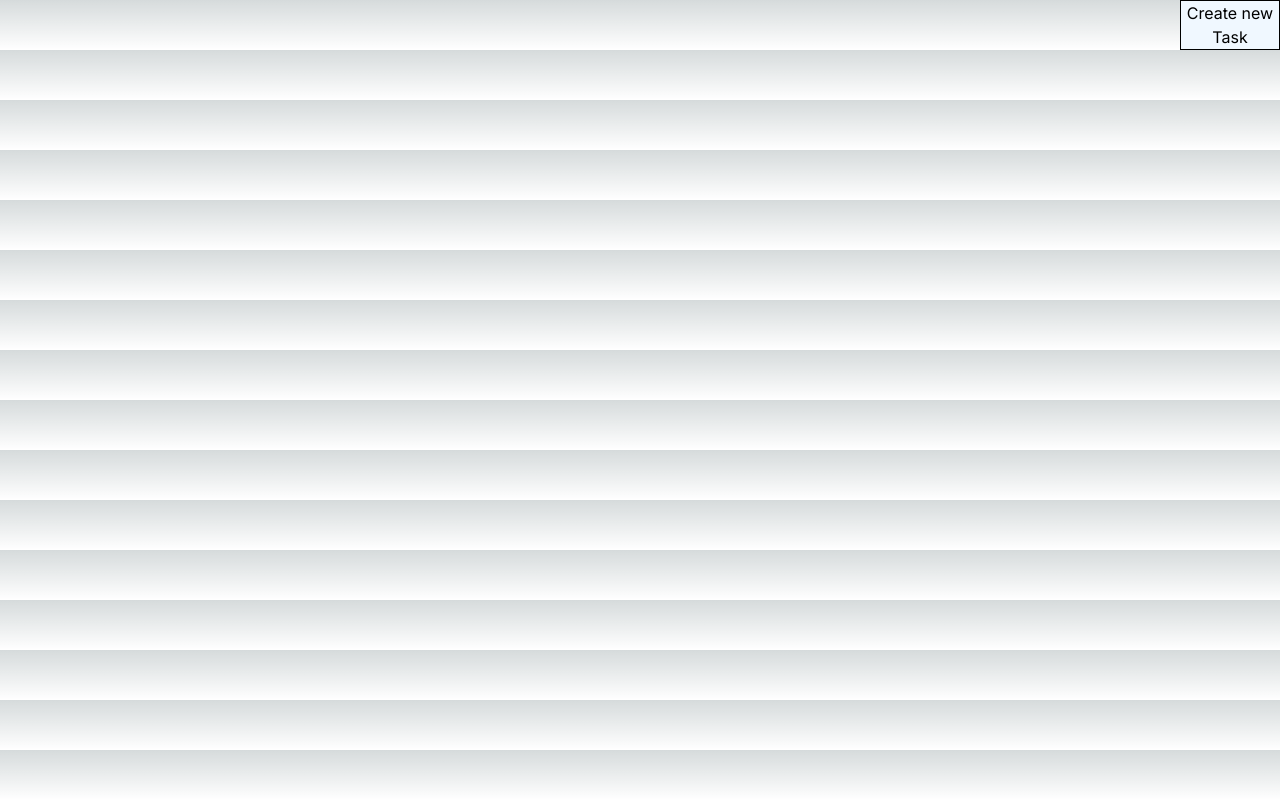
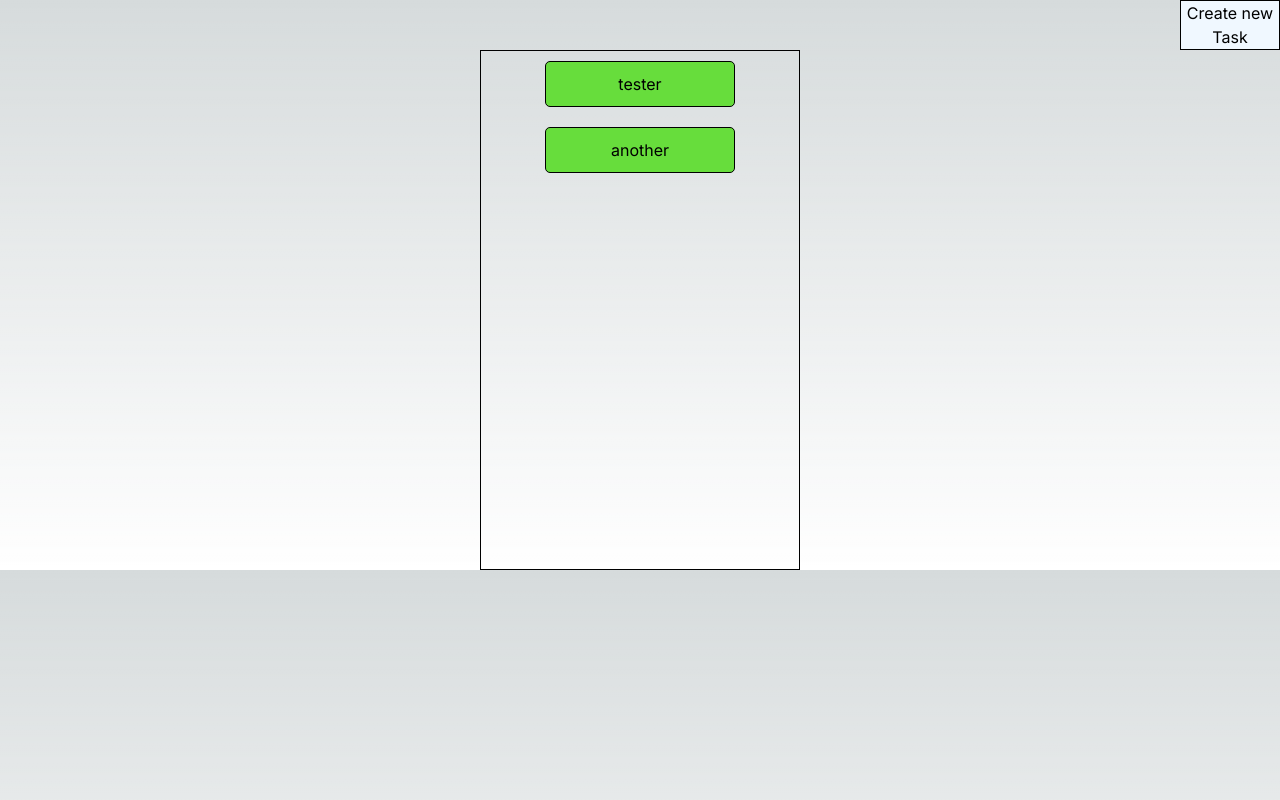
Before and after one commit to bsbgreenfield/dasher, a Next.js app: page / in a window 1280 px wide. Built offline with nearby package versions, Linux system fonts and the light colour scheme.

Commit message:
add prog bar, start drag logic

```diff
--- a/src/app/page.tsx
+++ b/src/app/page.tsx
@@ -6,13 +6,19 @@ import TaskRect from './ui/taskRect';
 import "./styles/taskRect.css";
 import "./styles/task-form.css";
 import "./styles/topbar.css";
+import "./styles/prog-bar.css";
+import "./styles/sandbox-body.css";
 import NewTaskForm from "./ui/newTaskForm";
+
 
 export default function Home() {
   const user1: User = {
     role: Role.developer,
     username: "benji",
   };
+
+  const testTask: Task = {id: "testtest", name: "tester", description: "This is a test description", owner: user1}
+  const testTask2: Task = {id: "testtest2", name: "another", description: "This is a another test description", owner: user1}
 
   const displayNewTask = (createdTask: Task) =>{
     const newTasks: Task[] = [...tasks, createdTask];
@@ -22,8 +28,15 @@ export default function Home() {
   const toggleForm = () =>{
     setFormVisible(!formVisible)
   }
+  const controlTaskDrag = (event: React.MouseEvent, grabListener: ()=> void) => {
+    document.addEventListener("mouseup", () => {
+      console.log("dropped")
+      document.removeEventListener("mousemove", grabListener)
+    })
+    console.log(event.clientX, event.clientY)
+  }
 
-  const [tasks, setTasks] = useState<Task[]>([])
+  const [tasks, setTasks] = useState<Task[]>([testTask, testTask2])
   const [formVisible, setFormVisible] = useState<boolean>(false)
   return (
     <div>
@@ -36,11 +49,17 @@ export default function Home() {
           {formVisible ? "Cancel" : "Create new Task"}
         </div>
       </div>
+      <NewTaskForm toggleForm= {toggleForm} displayNewTask = {displayNewTask} formVisible = {formVisible}/>
+     <div className="sandbox-body">
+      <div className="sandbox-body-content">
+        <div className="prog-bar">
+            {tasks.map(task => <TaskRect key={task.id.toString()} controlTaskDrag={controlTaskDrag} task={task} />)}
+          </div>
+      </div>
+     </div>
 
-      <div>
-        {tasks.map(task => <TaskRect task={task} />)}
-      </div>
-      <NewTaskForm toggleForm= {toggleForm} displayNewTask = {displayNewTask} formVisible = {formVisible}/>
+
+
     </div>
   )
 }
--- /dev/null
+++ b/src/app/styles/sandbox-body.css
@@ -0,0 +1,21 @@
+.sandbox-bod-content{
+    display: flex;
+    justify-content: center;
+    margin-top: 10vh;
+
+}
+.sandbox-body{
+    display: flex;
+    justify-content: center;
+
+}
+
+.prog-bar{
+    position: relative;
+    display: flex;
+    height: 65vh;
+    flex-direction: column;
+    align-items: center;
+    border: 1px solid black;
+    width: 25vw;
+}
--- a/src/app/styles/taskRect.css
+++ b/src/app/styles/taskRect.css
@@ -1,7 +1,11 @@
 .task-rect{
     border: 1px solid black;
-    width: min-content;
+    width: 60%;
     padding: 10px;
+    margin: 10px;
+    text-align: center;
+    background-color: rgb(103, 221, 60);
+    border-radius: 5px;
 }
 .task-rect:hover{
     cursor: pointer;
--- a/src/app/ui/taskRect.tsx
+++ b/src/app/ui/taskRect.tsx
@@ -1,8 +1,32 @@
-import React from "react";
+import React, { useState } from "react";
 import { Task } from "../lib/definitions";
-export default function TaskRect({task}: {task: Task}){
+import { boolean } from "zod";
+export default function TaskRect({task, controlTaskDrag}: {
+    task: Task,
+    controlTaskDrag: (event: React.MouseEvent, pageGrab : () => void) => void
+}){
+
+    const [isBeingDragged, setIsBeingDragged] = useState(false);
+
+    if (isBeingDragged) console.log("Im being dragged");
+
+    const grabTask= (event: React.MouseEvent) => {
+        const options : AddEventListenerOptions = {
+            capture: true
+        }
+        setIsBeingDragged(true);
+        document.addEventListener("mousemove", function grab(){
+            controlTaskDrag(event, grab);
+        })
+
+    }
+    const dropTask = (event: React.MouseEvent) => {
+        setIsBeingDragged(false);
+
+        console.log("you dropped me!")
+    }
     const viewDetails = (event: React.MouseEvent) => {
-            console.log("HELLO")
+
             if(event.currentTarget){
                 const selectedTask = event.currentTarget as HTMLDivElement;
                 if (selectedTask.getAttribute("data-open") == 'false'){
@@ -20,7 +44,13 @@ export default function TaskRect({task}: {task: Task}){
             event.preventDefault();
     }
     return (
-        <div className="task-rect" draggable="true" onClick={viewDetails} data-open='false'>
+        <div
+        className="task-rect"
+        draggable="true"
+        onClick={viewDetails}
+        data-open='false'
+        onMouseDown={grabTask}
+        >
             {task.name}
         </div>
     )
```
Also changed, not shown: src/app/styles/prog-bar.css (added), 1 other file (tests, documents, lock files or other folders).
